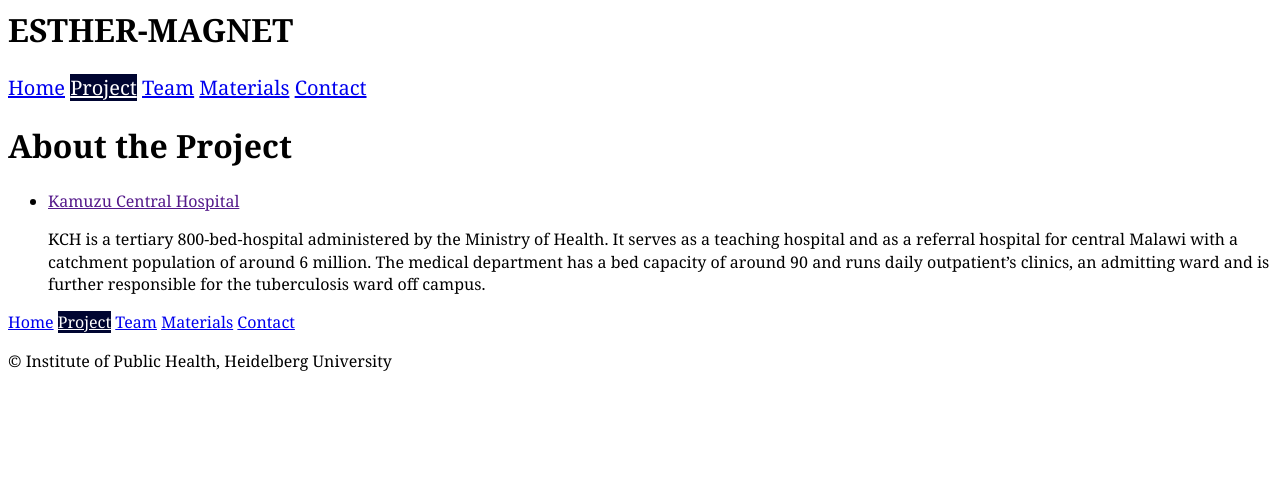
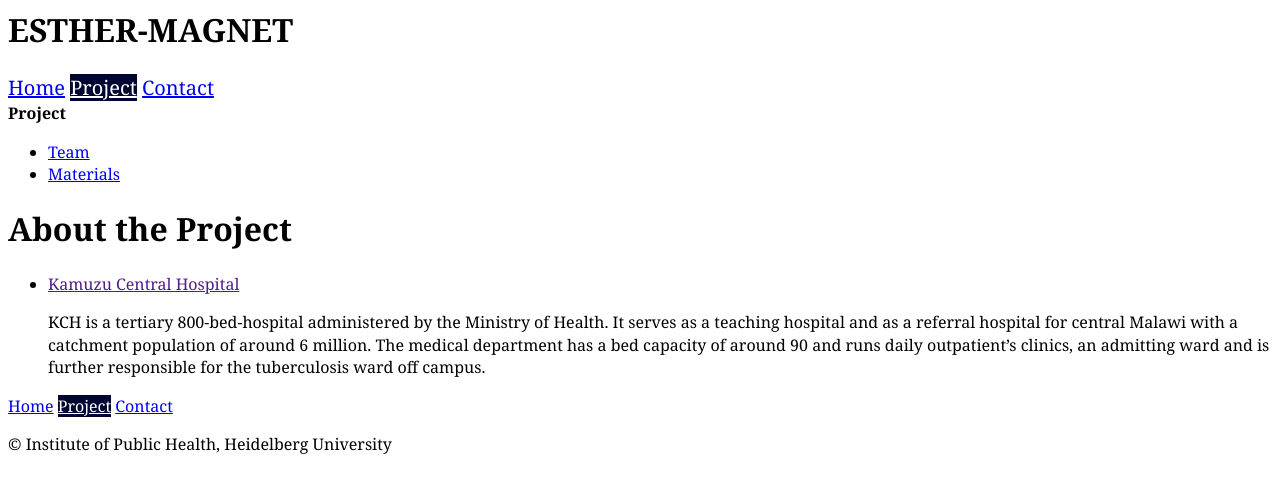
Before and after one commit to ESTHER-MAGNET/em_v00, a Jekyll site: the page built from project.html, in a window 1280 px wide. Shown: the top 493 px of the page. Built offline with Jekyll 4.4.1, drawn with Linux system fonts in a browser that asks for light colours; Markdown is read by kramdown in place of the engine named in the settings.

Commit message:
Add sub-layout to project-site.

```diff
--- a/_includes/nav.html
+++ b/_includes/nav.html
@@ -2,8 +2,6 @@
 	<ul class="nav {{include.navclass}}">
 		<li><a href="{{site.baseurl}}/index.html" class="{% if page.url == '/index.html'%}current{% endif %}">Home</a></li>
 		<li><a href="{{site.baseurl}}/project.html" class="{% if page.url == '/project.html'%}current{% endif %}">Project</a></li>
-		<li><a href="{{site.baseurl}}/team.html" class="{% if page.url == '/team.html'%}current{% endif %}">Team</a></li>
-		<li><a href="{{site.baseurl}}/materials.html" class="{% if page.url == '/materials.html'%}current{% endif %}">Materials</a></li>
 		<li><a href="{{site.baseurl}}/contact.html" class="{% if page.url == '/contact.html'%}current{% endif %}">Contact</a></li>
 	</ul>
 </nav>
--- /dev/null
+++ b/_layouts/project.html
@@ -0,0 +1,15 @@
+---
+layout: default
+---
+
+<strong>Project</strong>
+
+<nav>
+	<ul>
+		<li><a href="{{site.baseurl}}/team.html">Team</a></li>
+		<li><a href="{{site.baseurl}}/materials.html">Materials</a></li>
+	</ul>
+
+</nav>
+
+{{content}}
--- a/materials.html
+++ b/materials.html
@@ -1,5 +1,5 @@
 ---
-layout: default
+layout: project
 ---
 
 <h1>Materials</h1>
--- a/project.html
+++ b/project.html
@@ -1,5 +1,5 @@
 ---
-layout: default
+layout: project
 ---
 
 <h1>About the Project</h1>
--- a/team.html
+++ b/team.html
@@ -1,5 +1,5 @@
 ---
-layout: default
+layout: project
 ---
 
 <h1>Team</h1>
```
